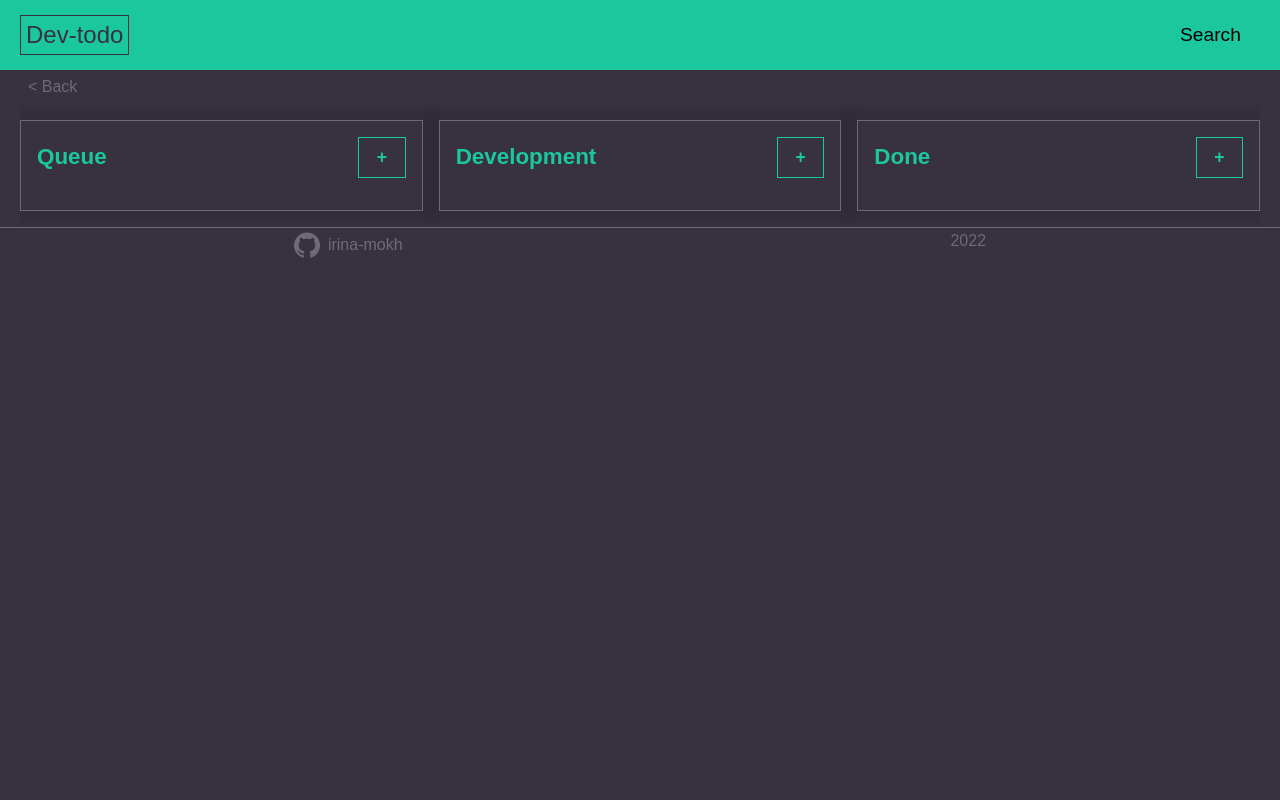
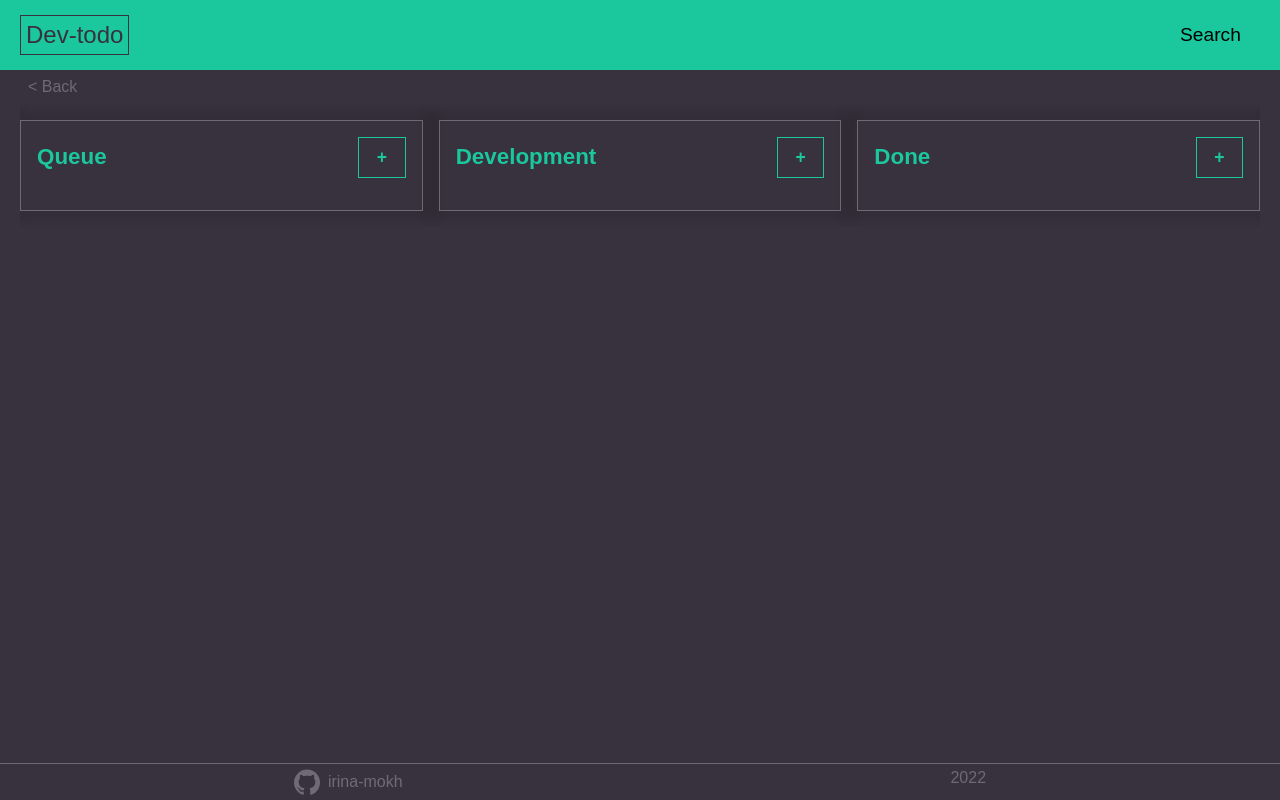
Before and after one commit to irina-mokh/dev-todo, a React (Create React App) app: page /project/1 in a window 1280 px wide. Built offline with nearby package versions, Linux system fonts and the light colour scheme.

Commit message:
fix: footer for project page sticky

```diff
--- a/src/components/Project/Project.scss
+++ b/src/components/Project/Project.scss
@@ -1,6 +1,7 @@
 @use '../../styles/vars';
 
 .project {
+	flex-grow: 1;
 	&__back {
 		display: block;
 		margin: 0.5em;
```
